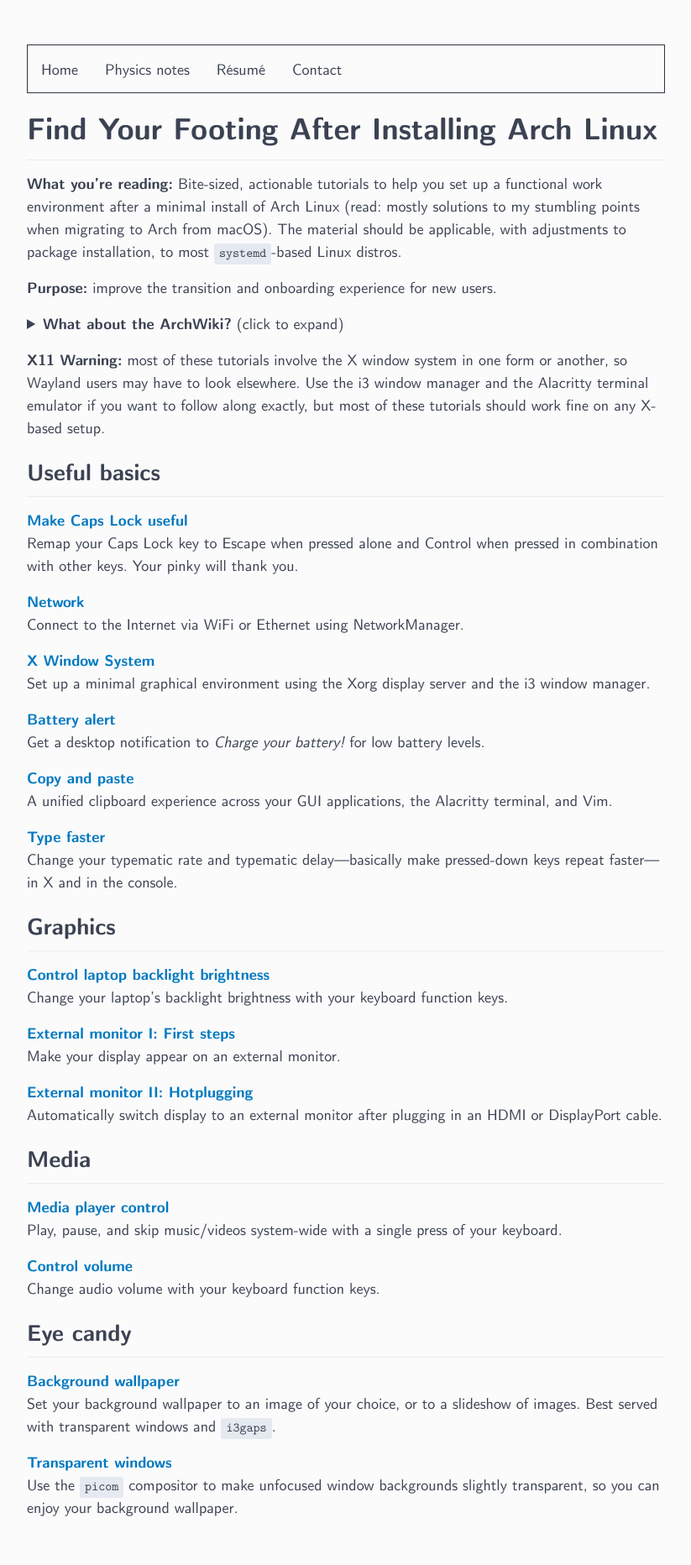
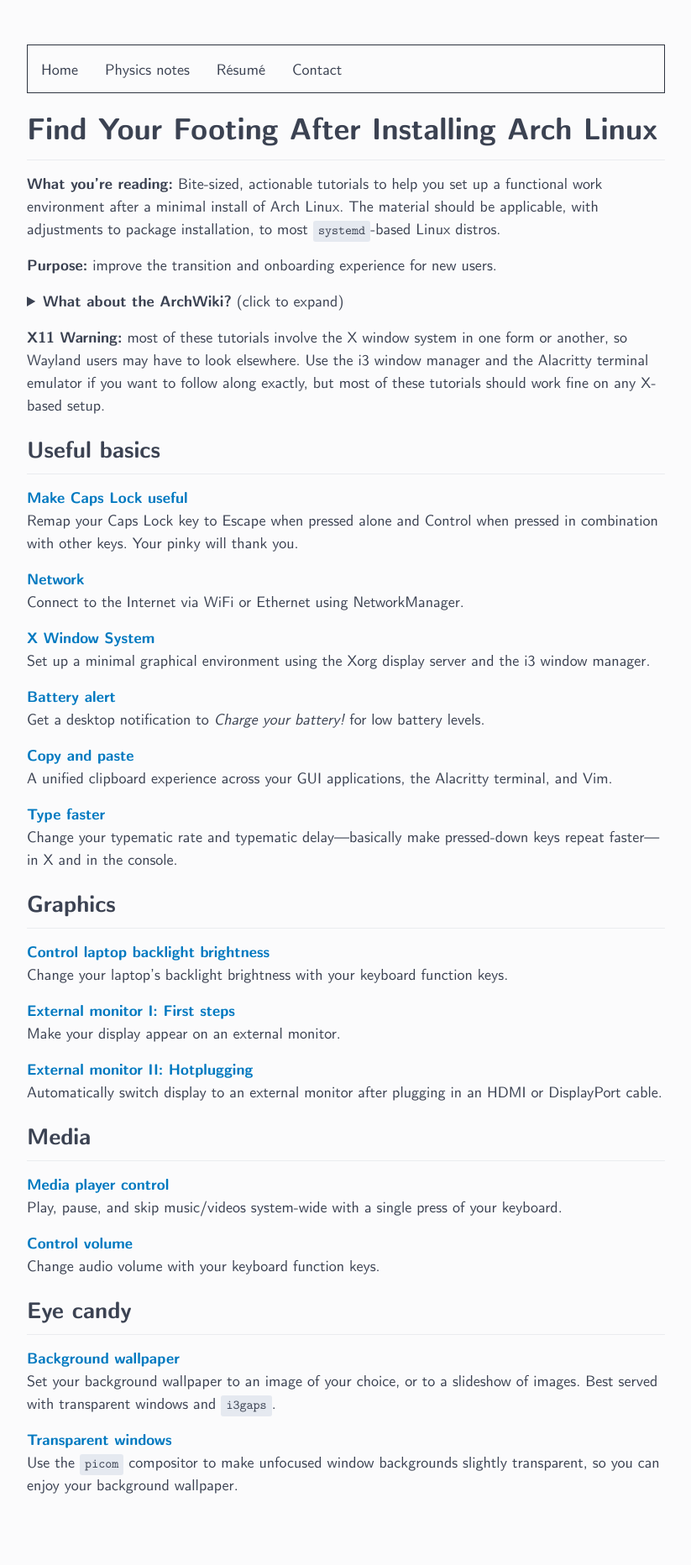
Before and after one commit to ejmastnak/ejmastnak.github.io, a Jekyll site: the page built from notes/arch/about.md, in a window 1280 px wide. Shown: the whole page at 84% size, without its empty margins (228-1051 px from the left). Built offline with Jekyll 4.4.1, drawn with Linux system fonts in a browser that asks for light colours; after the commit the page ends 1837 px from its top, so only the background shows below that.

Commit message:
Remove macOS reference from intro

```diff
--- a/notes/arch/about.md
+++ b/notes/arch/about.md
@@ -4,8 +4,8 @@ title: Arch Linux Post-Installation Configuration
 
 # Find Your Footing After Installing Arch Linux
 
-**What you're reading:** Bite-sized, actionable tutorials to help you set up a functional work environment after a minimal install of Arch Linux
-(read: mostly solutions to my stumbling points when migrating to Arch from macOS).
+**What you're reading:** Bite-sized, actionable tutorials to help you set up a functional work environment after a minimal install of Arch Linux.
+<!-- (read: mostly solutions to my stumbling points when migrating to Arch from macOS). -->
 The material should be applicable, with adjustments to package installation, to most `systemd`-based Linux distros.
 
 **Purpose:** improve the transition and onboarding experience for new users.
```
